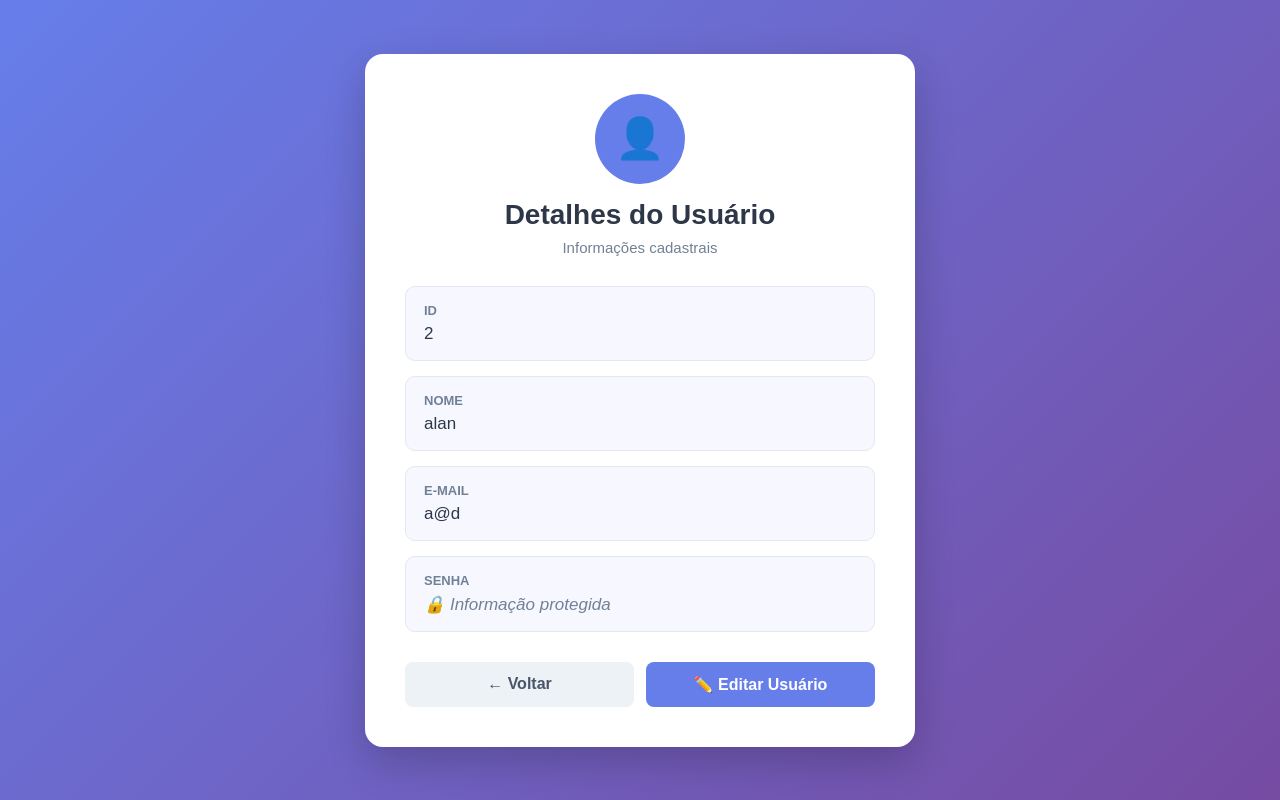
After one commit to renegadelhaedu/p4catolica20262, a Flask app: page /detalharusuario/1 in a window 1280 px wide. The commit adds this page. Run offline with Flask 3, Linux system fonts and the light colour scheme.

Commit message:
aula 2808

```diff
--- a/main.py
+++ b/main.py
@@ -2,6 +2,7 @@
 #pip install flask
 #importar o flask
 from flask import *
+from modelos.usuario import Usuario
 
 #instanciar o servidor flask
 app = Flask(__name__)
@@ -15,11 +16,15 @@ def pagina_principal():
 def index():
     return render_template('index.html')
 
+
+#1-verificar que o usuário está querendo exibir a página de cadastro, retornando a pag html
+#2-via post, possa receber as informaçoes do formulário para que seja cadastrado no BD o usuário
 @app.route('/cadastrarusuario', methods=['POST', 'GET'])
 def cadastrarusuario():
     if request.method == 'GET':
         return render_template('cadastrarusuario.html')
 
+    #aqui as informações estão vindo do form e são capturadas
     nome = request.form.get('nome')
     email = request.form.get('email')
     nascimento = request.form.get('nascimento')
@@ -32,8 +37,27 @@ def cadastrarusuario():
     else:
         print('NAO cadastrou')
         msg = 'Erro no cadastro de usuário!'
+    #futuramente iremos salvar no BD
+    return render_template('principal.html', mensagem=msg)
 
-    return render_template('principal.html')
+@app.route('/listarusuarios')
+def listarusuarios():
+    #usuarios = ['miro','diego','eduarda','alisson','gabriel']
+    #puxei do banco de dados
+    us1 = Usuario('diego','d@d','1','123')
+    us2 = Usuario('alan', 'a@d', '2', '123')
+    us3 = Usuario('maria', 'm@d', '3', '123')
+    usuarios = [us1, us2, us3]
+
+    return render_template('listarusuarios.html', usuarios=usuarios)
+
+@app.route('/detalharusuario/<idusuario>')
+def detalharusuario(idusuario):
+    print('ID:', idusuario)
+    #busco no banco de dados o objeto pelo ID
+    #retornar uma pagina com as informaçoes do objeto
+    us2 = Usuario('alan', 'a@d', '2', '123')
+    return render_template('detalharusuario.html', usuario=us2)
 
 
 #executando o servidor
--- /dev/null
+++ b/modelos/usuario.py
@@ -0,0 +1,8 @@
+#declarando uma classe
+class Usuario:
+    #construtor
+    def __init__(self, nome, email, id, senha ):
+        self.nome = nome
+        self.email = email
+        self.id = id
+        self.senha = senha
--- /dev/null
+++ b/templates/detalharusuario.html
@@ -0,0 +1,204 @@
+
+<!DOCTYPE html>
+<html lang="pt-BR">
+
+<head>
+    <meta charset="UTF-8">
+    <meta name="viewport" content="width=device-width, initial-scale=1.0">
+
+    <title>Detalhes do Usuário</title>
+
+    <style>
+        * {
+            margin: 0;
+            padding: 0;
+            box-sizing: border-box;
+            font-family: Arial, Helvetica, sans-serif;
+        }
+
+        body {
+            min-height: 100vh;
+            background: linear-gradient(135deg, #667eea, #764ba2);
+            display: flex;
+            justify-content: center;
+            align-items: center;
+            padding: 20px;
+        }
+
+        .container {
+            width: 100%;
+            max-width: 550px;
+            background: white;
+            border-radius: 18px;
+            padding: 40px;
+            box-shadow: 0 15px 40px rgba(0, 0, 0, 0.2);
+        }
+
+        .header {
+            text-align: center;
+            margin-bottom: 30px;
+        }
+
+        .avatar {
+            width: 90px;
+            height: 90px;
+            margin: 0 auto 15px;
+            border-radius: 50%;
+            background: #667eea;
+            color: white;
+            display: flex;
+            align-items: center;
+            justify-content: center;
+            font-size: 40px;
+        }
+
+        h1 {
+            color: #2d3748;
+            font-size: 28px;
+            margin-bottom: 8px;
+        }
+
+        .subtitle {
+            color: #718096;
+            font-size: 15px;
+        }
+
+        .dados {
+            display: flex;
+            flex-direction: column;
+            gap: 15px;
+        }
+
+        .campo {
+            background: #f7f8ff;
+            border: 1px solid #e2e8f0;
+            border-radius: 10px;
+            padding: 16px 18px;
+        }
+
+        .label {
+            display: block;
+            color: #718096;
+            font-size: 13px;
+            font-weight: bold;
+            text-transform: uppercase;
+            margin-bottom: 6px;
+        }
+
+        .valor {
+            color: #2d3748;
+            font-size: 17px;
+        }
+
+        .senha {
+            color: #718096;
+            font-style: italic;
+        }
+
+        .acoes {
+            display: flex;
+            gap: 12px;
+            margin-top: 30px;
+        }
+
+        .botao {
+            flex: 1;
+            padding: 13px;
+            border-radius: 8px;
+            text-align: center;
+            text-decoration: none;
+            font-weight: bold;
+            transition: 0.3s;
+        }
+
+        .voltar {
+            background: #edf2f7;
+            color: #4a5568;
+        }
+
+        .voltar:hover {
+            background: #e2e8f0;
+        }
+
+        .editar {
+            background: #667eea;
+            color: white;
+        }
+
+        .editar:hover {
+            background: #5568d8;
+        }
+
+        @media (max-width: 600px) {
+            .container {
+                padding: 30px 20px;
+            }
+
+            .acoes {
+                flex-direction: column;
+            }
+        }
+    </style>
+</head>
+
+<body>
+
+    <div class="container">
+
+        <div class="header">
+
+            <div class="avatar">
+                👤
+            </div>
+
+            <h1>Detalhes do Usuário</h1>
+
+            <p class="subtitle">
+                Informações cadastrais
+            </p>
+
+        </div>
+
+        <div class="dados">
+
+            <div class="campo">
+                <span class="label">ID</span>
+                <span class="valor">{{ usuario.id }}</span>
+            </div>
+
+            <div class="campo">
+                <span class="label">Nome</span>
+                <span class="valor">{{ usuario.nome }}</span>
+            </div>
+
+            <div class="campo">
+                <span class="label">E-mail</span>
+                <span class="valor">{{ usuario.email }}</span>
+            </div>
+
+            <div class="campo">
+                <span class="label">Senha</span>
+                <span class="valor senha">
+                    🔒 Informação protegida
+                </span>
+            </div>
+
+        </div>
+
+        <div class="acoes">
+
+            <a href="/listarusuarios" class="botao voltar">
+                ← Voltar
+            </a>
+
+            <a href="/editarusuario/{{ usuario.id }}" class="botao editar">
+                ✏️ Editar Usuário
+            </a>
+
+        </div>
+
+    </div>
+
+</body>
+
+</html>
```
Also changed, not shown: templates/listarusuarios.html (added, +163 -0 lines), templates/principal.html (+7 -1 lines).
